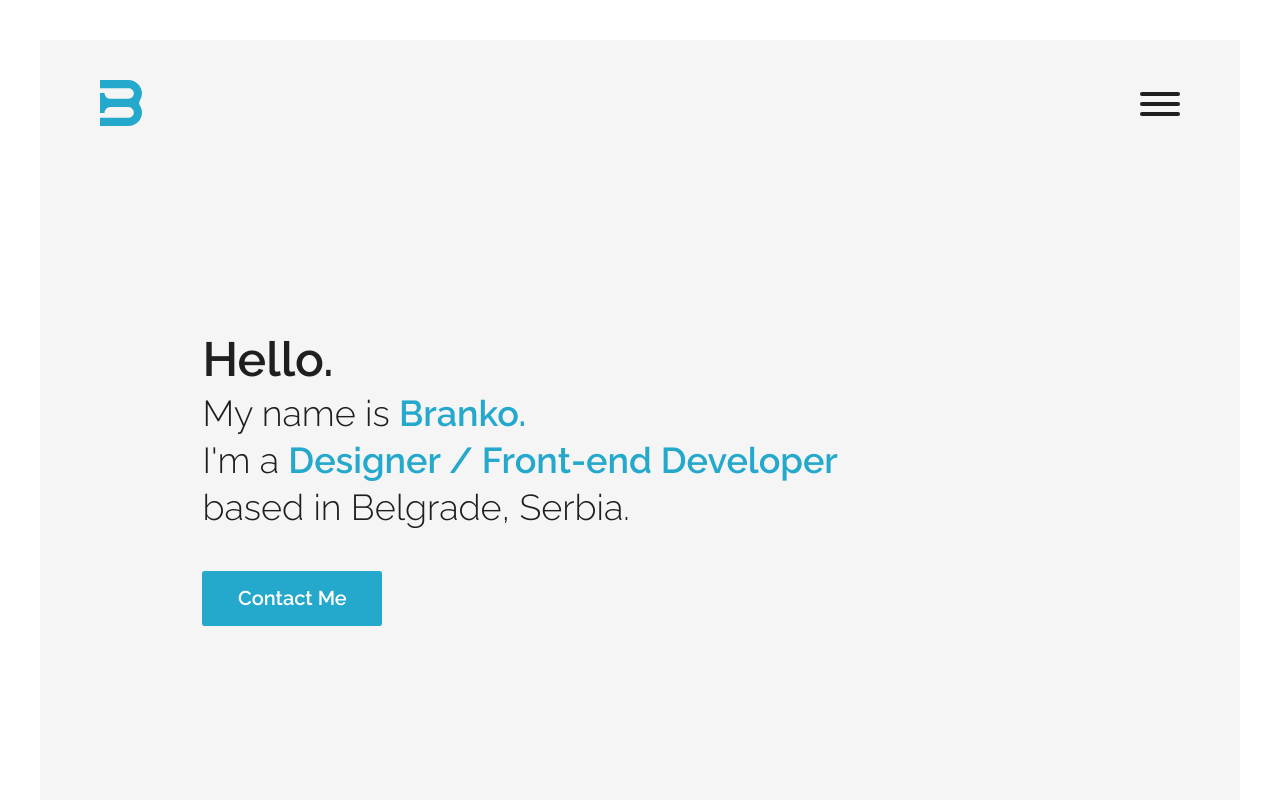
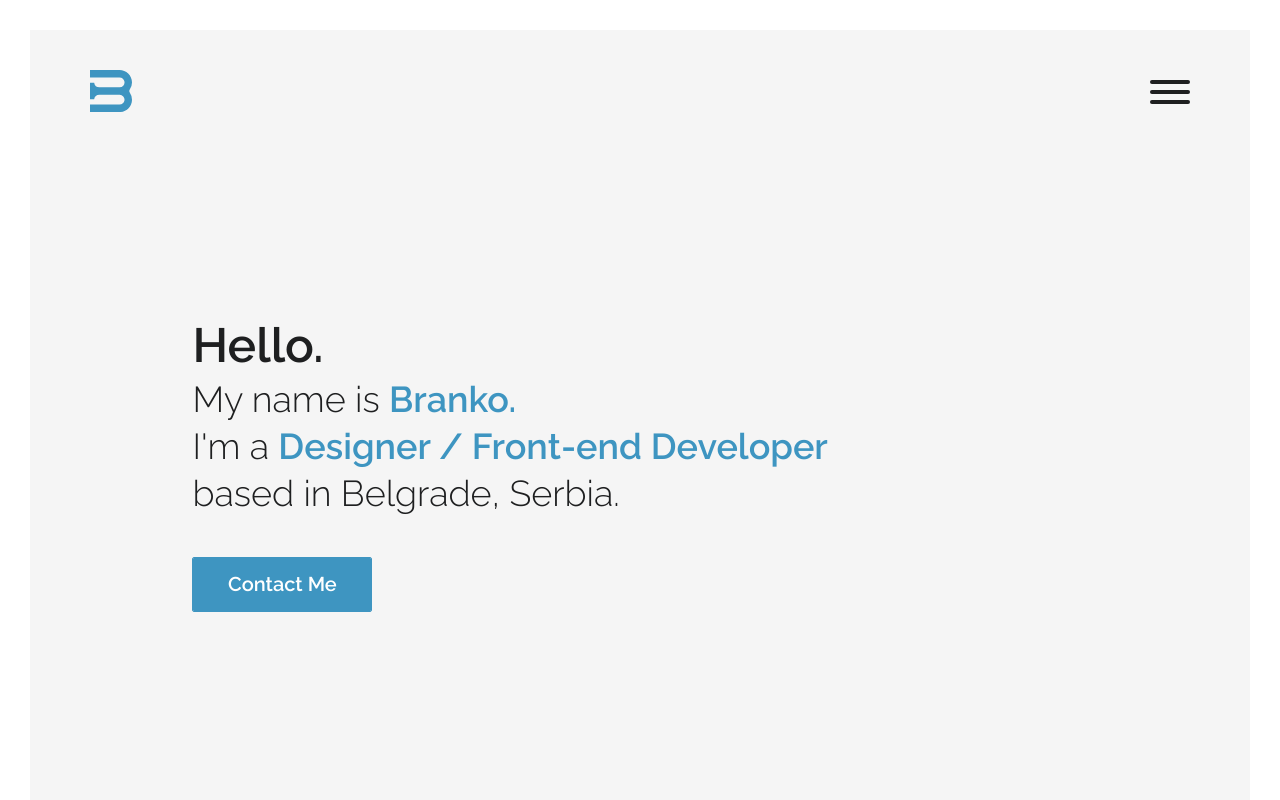
Before and after one commit to io62s/portfolio, a React (Create React App) app: page / in a window 1280 px wide. Shown: the top 800 px of the page. Built offline with nearby package versions, Linux system fonts and the light colour scheme.

Commit message:
minor style updt

```diff
--- a/src/components/Header.js
+++ b/src/components/Header.js
@@ -12,12 +12,12 @@ function Header() {
   return (
     <NavHeader>
       <Link to="/">
-        <svg className="logo" viewBox="0 0 275.63 301.7">
+        <svg className="logo" viewBox="0 0 301.19 301.7">
           <g id="Layer_2" data-name="Layer 2">
             <g id="Layer_1-2" data-name="Layer 1">
               <path
                 class="cls-1"
-                d="M275.62,87.23C274.86,39.24,233.78,0,185.78,0H0V53.64H186.39C204.4,53.64,220,67,221.8,85A35,35,0,0,1,187,123.65H67.65A38.37,38.37,0,0,1,29.28,85.28H0V216.41H29.28A38.37,38.37,0,0,1,67.65,178H187a35.05,35.05,0,0,1,34.83,38.7c-1.84,17.93-17.4,31.32-35.41,31.32H0V301.7H185.78c48,0,89.08-39.24,89.84-87.23a88.16,88.16,0,0,0-15.26-51.09,22.4,22.4,0,0,1,0-25.06A88.18,88.18,0,0,0,275.62,87.23Z"
+                d="M285.93,163.38a88.1,88.1,0,0,1,15.25,51.09c-.75,48-41.83,87.23-89.83,87.23H0V248.06H212c18,0,33.57-13.39,35.41-31.31a35,35,0,0,0-34.83-38.7H67.65a38.39,38.39,0,0,0-37.94,32.61H0V91.16H29.73a38.37,38.37,0,0,0,37.92,32.49H212.54A35,35,0,0,0,247.37,85C245.53,67,230,53.64,212,53.64H0V0H211.35c48,0,89.08,39.24,89.83,87.23a88.08,88.08,0,0,1-15.25,51.09A22.36,22.36,0,0,0,285.93,163.38Z"
               />
             </g>
           </g>
--- a/src/styles/AppStyles.js
+++ b/src/styles/AppStyles.js
@@ -3,7 +3,7 @@ import { lightGrey } from "./Colors";
 
 const AppContainer = styled.div`
   width: 100%;
-  border: 40px solid #fff;
+  border: 30px solid #fff;
   margin: 0 auto;
 
   @media screen and (max-width: 800px) {
@@ -16,7 +16,7 @@ const AppContainer = styled.div`
 
 const Container = styled.div`
   max-width: 1920px;
-  min-height: 100vh;
+  min-height: calc(100vh - 60px);
   position: relative;
   margin: 0 auto;
   padding: 4rem 6rem 20rem;
--- a/src/styles/Colors.js
+++ b/src/styles/Colors.js
@@ -1,4 +1,5 @@
-const mainColor = "#24A8CC";
+// const mainColor = "#24A8CC";
+const mainColor = "#3E95C1";
 const lightGrey = "#F5F5F5";
 const darkGrey = "#808080";
 const black = "#1E1F20";
--- a/src/styles/ProjectStyle.js
+++ b/src/styles/ProjectStyle.js
@@ -43,7 +43,7 @@ const ProjectContainter = styled.div`
 
   &:hover,
   &:focus {
-    border: 2px solid ${mainColor}70;
+    border: 2px solid ${mainColor}90;
     .details {
       transform: translateY(-100%);
     }
```
Also changed, not shown: src/assets/logo.svg, src/assets/logoSmall.svg.
